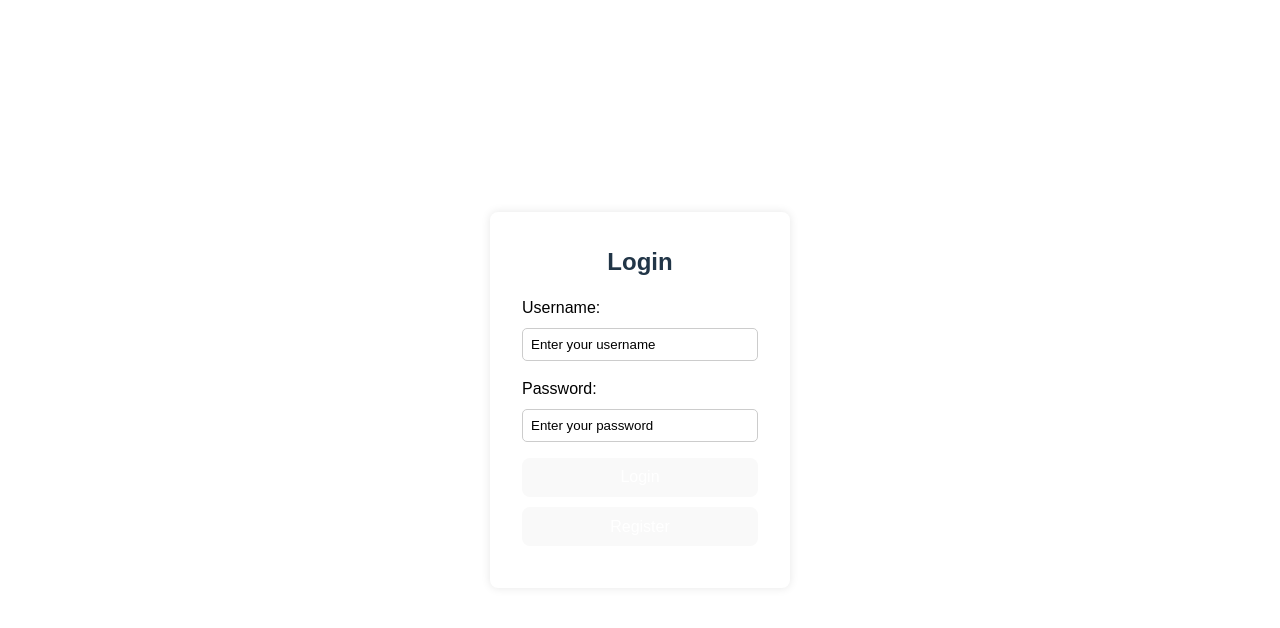
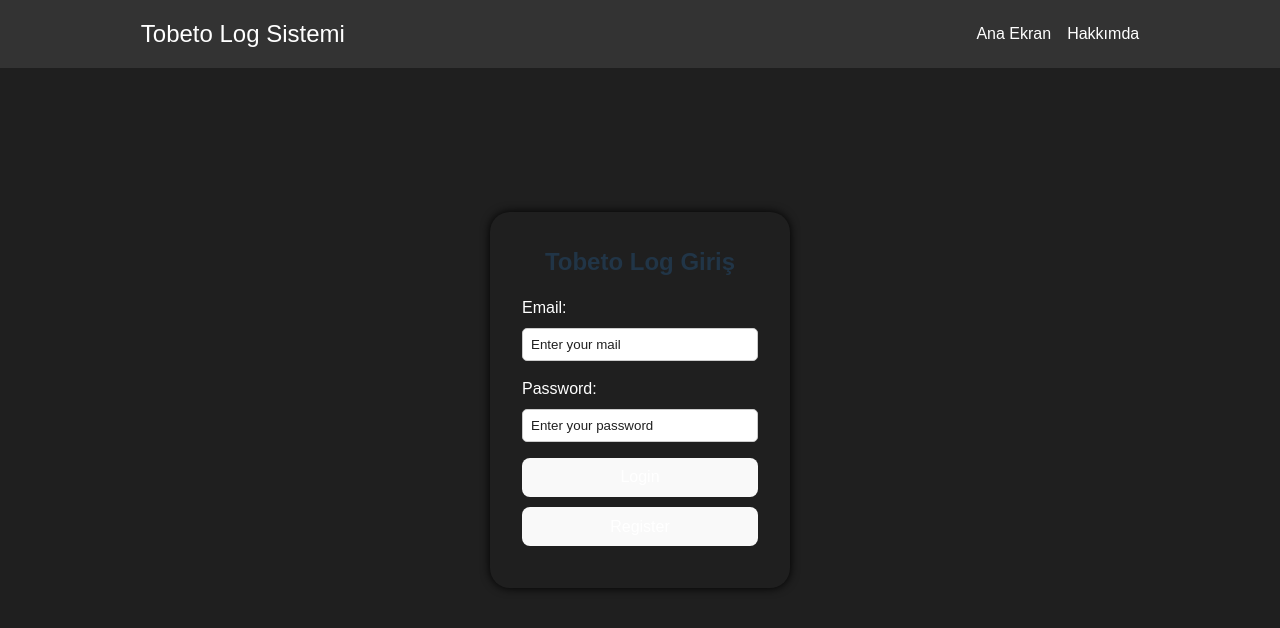
Before and after one commit to atillagungor/activitylogsystem, a React (Vite) app: page / in a window 1280 px wide. Shown: the top 628 px of the page. Built offline with nearby package versions, Linux system fonts and the light colour scheme.

Commit message:
about and home updated

```diff
--- a/src/App.tsx
+++ b/src/App.tsx
@@ -3,15 +3,22 @@
 import Login from './components/Login/Login';
 import Home from './pages/Home';
 import Register from './components/Register/Register';
+import About from './pages/About';
+import Navbar from './components/Navbar/Navbar';
 
 const App: React.FC = () => {
   return (
     <Router>
-      <Routes>
-        <Route path="/" element={<Login />} />
-        <Route path="/home" element={<Home/>} />
-        <Route path="/register" element={<Register/>} />
-      </Routes>
+      <div>
+        {/* Navbar'ı burada render edin */}
+        <Navbar/>
+        <Routes>
+          <Route path="/" element={<Login />} />
+          <Route path="/home" element={<Home/>} />
+          <Route path="/register" element={<Register/>} />
+          <Route path="/about" element={<About/>}/>
+        </Routes>
+      </div>
     </Router>
   );
 };
--- a/src/components/Login/Login.css
+++ b/src/components/Login/Login.css
@@ -6,7 +6,7 @@
 
 body {
   font-family: Arial, sans-serif;
-  background-color: white; /* Arka planı beyaz yap */
+  background-color: #1f1f1f;
   height: 100vh;
   display: flex;
   justify-content: center;
@@ -17,14 +17,14 @@
   display: flex;
   justify-content: center;
   align-items: center;
-  background-color: white; /* Arka planı beyaz yap */
+  background-color: #1f1f1f;
 }
 
 .login-form {
-  background-color: #fff;
+  background-color: #1f1f1f;
   padding: 2rem;
-  border-radius: 8px;
-  box-shadow: 0 0 10px rgba(0, 0, 0, 0.1);
+  border-radius: 20px;
+  box-shadow: 0 0 10px rgba(0, 0, 0, 4);
   width: 300px;
 }
 
@@ -38,7 +38,7 @@
 }
 
 .form-group label {
-  color: #000;
+  color: #fff;
   display: block;
   margin-bottom: 0.5rem;
 }
@@ -49,25 +49,27 @@
   padding: 0.5rem;
   border: 1px solid #ccc;
   border-radius: 4px;
-  background-color: white; /* Input kutularını beyaz yap */
+  background-color: white;
 }
 
 .form-group input::placeholder {
-  color: #000; /* Placeholder rengini gri yap */
+  color: #1f1f1f;
 }
 
 button {
   margin-bottom: 10px;
   width: 100%;
   padding: 0.75rem;
-  background-color: #333;
-  color: white;
+  background-color: #fff;
+  color: #fff;
   border: none;
   border-radius: 4px;
+  border-color: #1f1f1f;
   cursor: pointer;
   font-size: 1rem;
 }
 
 button:hover {
-  background-color: #555;
+  background-color: #1f1f1f;
+  border-color: ;
 }
--- a/src/components/Login/Login.tsx
+++ b/src/components/Login/Login.tsx
@@ -3,7 +3,7 @@
 import './Login.css';
 
 const Login: React.FC = () => {
-  const [username, setUserName] = useState('');
+  const [email, setEmail] = useState('');
   const [password, setPassword] = useState('');
   const navigate = useNavigate();
 
@@ -19,15 +19,15 @@
   return (
     <div className="login-container">
       <form className="login-form" onSubmit={handleSubmit}>
-        <h2>Login</h2>
+        <h2>Tobeto Log Giriş</h2>
         <div className="form-group">
-          <label htmlFor="text">Username:</label>
+          <label htmlFor="text">Email:</label>
           <input
             type="text"
             id="text"
-            value={username}
-            onChange={(e) => setUserName(e.target.value)}
-            placeholder="Enter your username"
+            value={email}
+            onChange={(e) => setEmail(e.target.value)}
+            placeholder="Enter your mail"
             required
           />
         </div>
--- a/src/components/Navbar/Navbar.tsx
+++ b/src/components/Navbar/Navbar.tsx
@@ -1,16 +1,16 @@
 import React from 'react';
+import { Link } from 'react-router-dom'; // React Router'dan Link bileşenini içe aktarın
 import './Navbar.css';
 
 const Navbar: React.FC = () => {
   return (
     <nav className="navbar">
       <div className="navbar-content">
-        <div className="navbar-brand">MyApp</div>
+        <div className="navbar-brand">Tobeto Log Sistemi</div>
         <ul className="navbar-links">
-          <li><a href="#home">Home</a></li>
-          <li><a href="#about">About</a></li>
-          <li><a href="#services">Services</a></li>
-          <li><a href="#contact">Contact</a></li>
+          {/* Link bileşenini kullanarak Ana Ekran ve Hakkımda butonlarını düzenleyin */}
+          <li><Link to="/home">Ana Ekran</Link></li>
+          <li><Link to="/about">Hakkımda</Link></li>
         </ul>
       </div>
     </nav>
--- a/src/components/Register/Register.css
+++ b/src/components/Register/Register.css
@@ -3,14 +3,14 @@
     justify-content: center;
     align-items: center;
     height: 100vh;
-    background-color: #f7f7f7;
+    background-color: #1f1f1f;
   }
 
   .register-form {
-    background-color: white;
+    background-color: #1f1f1f;
     padding: 2rem;
     border-radius: 10px;
-    box-shadow: 0 2px 10px rgba(0, 0, 0, 0.1);
+    box-shadow: 0 2px 10px rgba(0, 0, 0, 4);
   }
 
   .register-form h2 {
--- /dev/null
+++ b/src/pages/About.tsx
@@ -0,0 +1,20 @@
+import React from 'react';
+
+const About: React.FC = () => {
+  return (
+    <div className="about-container">
+      <h2>Hakkında</h2>
+      <p>
+        Tobeto Log Sistemi, kullanıcıların log verilerini izlemelerine, analiz etmelerine ve yönetmelerine yardımcı olan bir platformdur.
+      </p>
+      <p>
+        Bizler, bilgi teknolojileri alanında uzmanlaşmış bir ekip tarafından geliştirilmiş bir yazılım şirketiyiz. Amacımız, müşterilerimize güvenilir, kullanıcı dostu ve etkili bir log yönetimi çözümü sunmaktır.
+      </p>
+      <p>
+        Tobeto Log Sistemi hakkında daha fazla bilgi edinmek için bizimle iletişime geçebilirsiniz.
+      </p>
+    </div>
+  );
+};
+
+export default About;
--- /dev/null
+++ b/src/pages/Home.css
@@ -0,0 +1,24 @@
+.card-body {
+    box-shadow: 0 0 10px rgba(0, 0, 0, 4);
+    padding-bottom: 20px;
+    margin-bottom: 20px;
+    padding: 5px;
+}
+
+.btn-primary {
+    margin-left: 175px;
+    width: 100%;
+    padding: 0.75rem;
+    background-color: #1f1f1f;
+    color: #fff;
+    border: none;
+    border-radius: 4px;
+    border-color: #1f1f1f;
+    cursor: pointer;
+    font-size: 10pt;
+    box-shadow: 0 0 10px rgba(0, 0, 0, 4);
+}
+
+.btn-primary:hover {
+    color: grey;
+}
--- a/src/pages/Home.tsx
+++ b/src/pages/Home.tsx
@@ -1,10 +1,31 @@
 import React from 'react';
 import Navbar from '../components/Navbar/Navbar';
+import './Home.css';
 
 const Home: React.FC = () => {
   return (
     <div>
       <Navbar/>
+      <div className="row">
+  <div className="col-sm-6 mb-3 mb-sm-0">
+    <div className="card">
+      <div className="card-body">
+        <h5 className="card-title">Tobeto Log Sistemi Denemesi</h5>
+        <p className="card-text">Örnek olarak tıklanacak buton 1</p>
+        <a href="#" className="btn btn-primary">Buraya Tıkla</a>
+      </div>
+    </div>
+  </div>
+  <div className="col-sm-6">
+    <div className="card">
+      <div className="card-body">
+        <h5 className="card-title">Tobeto Log Sistemi Denemesi</h5>
+        <p className="card-text">Örnek olarak tıklanacak buton 2</p>
+        <a href="#" className="btn btn-primary">Buraya Tıkla</a>
+      </div>
+    </div>
+  </div>
+</div>
     </div>
   );
 };
```
